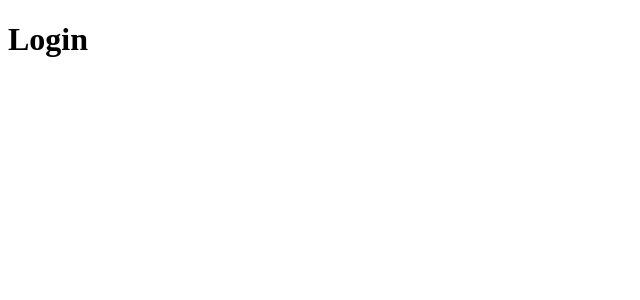
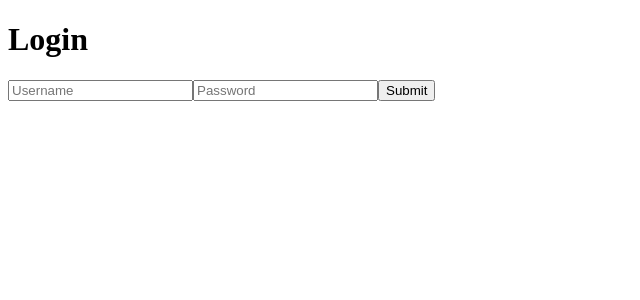
Before and after one commit to Leek995/Trip-Social-Client, a React (Vite) app in the folder trip-social-client/: page /login in a window 1280 px wide. Shown: the top 300 px of the page, without its empty margins (0-640 px from the left). Built offline with nearby package versions, Linux system fonts and the light colour scheme.

Commit message:
first login in, but no token response

```diff
--- a/trip-social-client/src/pages/Login.jsx
+++ b/trip-social-client/src/pages/Login.jsx
@@ -1,7 +1,50 @@
+import {useState} from "react";
+
+
 export default function Login(){
+    const [username, setUsername] = useState("");
+    const [password, setPassword] = useState("");
+
+    async function submitHandler(e) {
+        e.preventDefault();
+        const user = {
+            username,
+            password,
+        };
+
+        const auth = btoa(`${username}:${password}`);
+        await fetch(`http://localhost:8080/api/auth/token`, {
+            method: "POST",
+            headers: {
+                // "Content-type": "application/json",
+                // 'Content-Type': 'application/x-www-form-urlencoded',
+                'Authorization': `Basic ${auth}`
+            },
+        });
+
+
+        setUsername("");
+        setPassword("");
+    }
     return(
         <>
             <h1>Login</h1>
+            <form onSubmit={submitHandler}>
+                <input
+                    type = "text"
+                    placeholder = "Username"
+                    value = {username}
+                    onChange = {(e) => setUsername(e.target.value)}
+                />
+
+                <input
+                    type = "text"
+                    placeholder = "Password"
+                    value = {password}
+                    onChange = {(e) => setPassword(e.target.value)}
+                />
+                <button type = "Submit">Submit</button>
+            </form>
         </>
     )
 }
```
